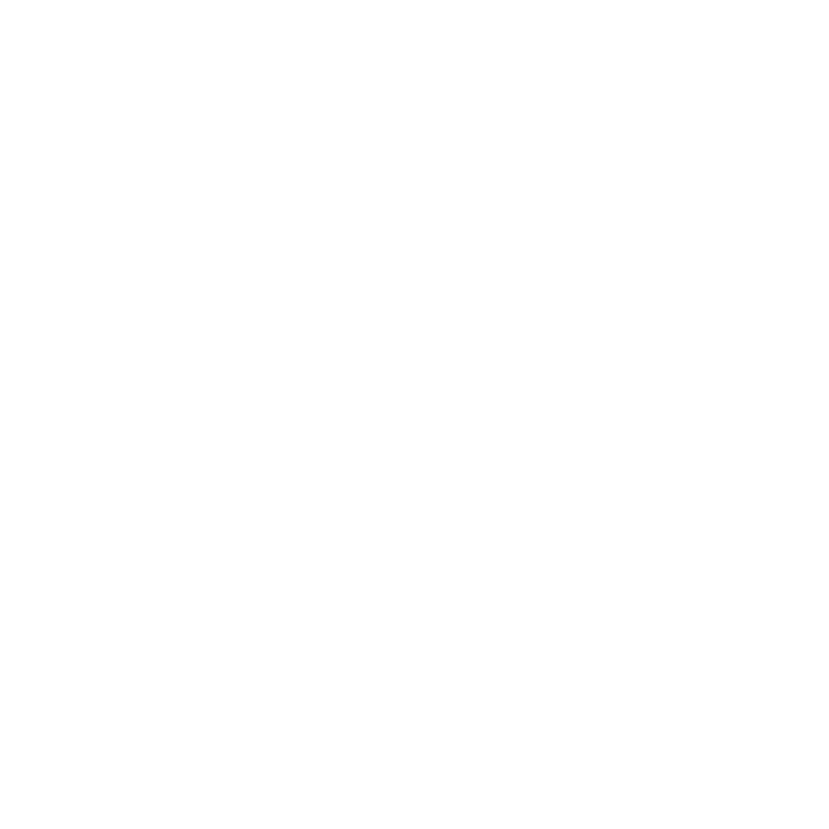
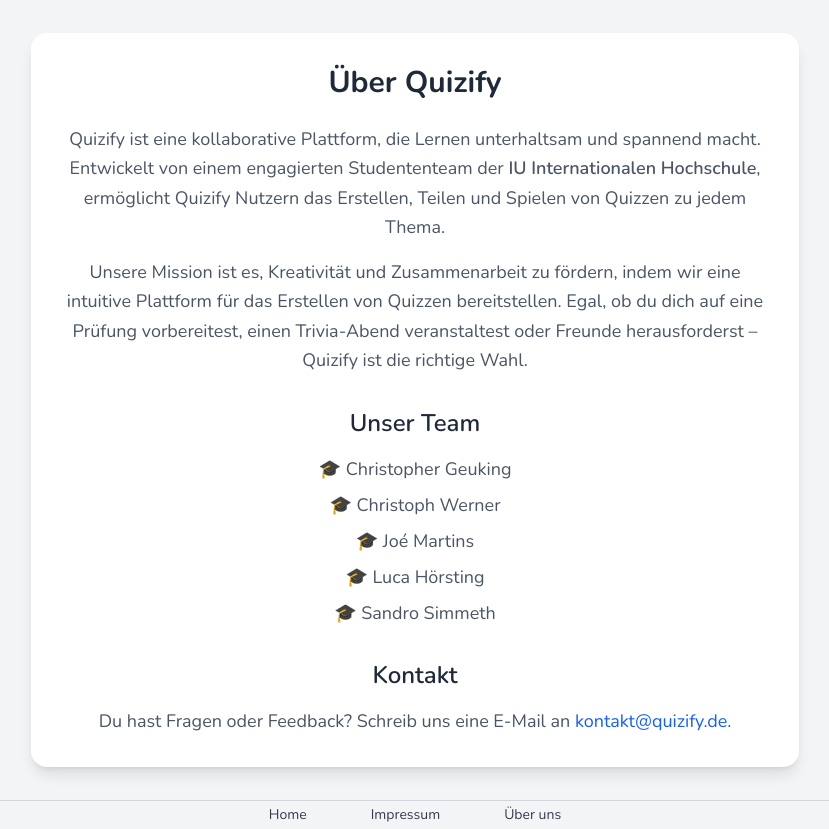
Before and after one commit to sandrosimmeth/quizprojekt, a React (Vite) app: page /about in a window 1280 px wide. Before the commit this address had no page. Shown: the whole page, without its empty margins (225-1054 px from the left). Before the commit the page ends 800 px from the top, so only its background shows below. Built offline with nearby package versions, Linux system fonts and the light colour scheme.

Commit message:
Footer geaddet

```diff
--- a/src/App.jsx
+++ b/src/App.jsx
@@ -3,12 +3,13 @@ import Dashboard from "./pages/Dashboard";
 import Login from "./pages/Login";
 import Create from "./pages/Create";
 import Play from "./pages/Play";
-
-import { BrowserRouter as Router, Routes, Route } from "react-router-dom";
+import { BrowserRouter as Router, Routes, Route, Link } from "react-router-dom";
 import ProtectedRoute from "./components/ProtectedRoute";
 import Edit from "./pages/Edit";
 import Faq from "./pages/Faq";
 import ReportedQuestions from "./pages/ReportedQuestions";
+import Impressum from "./pages/Impressum";
+import About from "./pages/About";
 
 const App = () => {
   const [user, setUser] = useState(null); // Initialize as null
@@ -40,8 +41,13 @@ const App = () => {
 
   return (
     <Router>
+      <div className="flex flex-col min-h-screen">
+        <div className="flex-grow">
           <Routes>
             <Route path="/" element={<Login setUser={setUser} />} />
+            <Route path="/impressum" element={<Impressum />} />
+            <Route path="/about" element={<About />} />
+
             <Route
               path="/dashboard"
               element={
@@ -84,6 +90,19 @@ const App = () => {
               }
             />
           </Routes>
+        </div>
+        <footer className="bg-gray-100 border-t border-gray-300 p-1 justify-center flex flex-row gap-16 text-sm">
+          <Link to="/dashboard" className="hover:text-secondary">
+            Home
+          </Link>
+          <Link to="/impressum" className="hover:text-secondary">
+            Impressum
+          </Link>
+          <Link to="/about" className="hover:text-secondary">
+            Über uns
+          </Link>
+        </footer>
+      </div>
     </Router>
   );
 };
--- a/src/components/Logout.jsx
+++ b/src/components/Logout.jsx
@@ -15,8 +15,8 @@ const Logout = ({ className }) => {
         { withCredentials: true }
       );
       if (response.data.message === 1) {
-        // Leeren der clientseitgen session storage nach erfolgreichem API Call
-        sessionStorage.removeItem("user");
+        // Leeren der clientseitigen session storage nach erfolgreichem API Call
+        sessionStorage.clear();
         setMessage(
           "Logout erfolgreich! Du wirst wieder zur Login-Seite weitergeleitet"
         );
--- a/src/components/ProtectedRoute.jsx
+++ b/src/components/ProtectedRoute.jsx
@@ -1,7 +1,13 @@
 import { Navigate } from "react-router-dom";
 
-const ProtectedRoute = ({ user, children }) => {
+const ProtectedRoute = ({ children }) => {
+  // Nutzer aus sessionStorage laden
+  const user = JSON.parse(sessionStorage.getItem("user"));
+
+  // ist nutzer eingeloggt?
   const isAuthenticated = user && user.username && user.user_id;
+
+  // Entweder protected contendt laden oder zurück auf login
   return isAuthenticated ? children : <Navigate to="/" />;
 };
 
--- /dev/null
+++ b/src/pages/About.jsx
@@ -0,0 +1,53 @@
+const About = () => {
+  return (
+    <div className="bg-gray-100 min-h-screen flex items-center justify-center text-center">
+      <div className="bg-white rounded-2xl shadow-lg p-8 max-w-3xl mx-auto">
+        <h1 className="text-3xl font-bold text-center text-gray-800 mb-6">
+          Über Quizify
+        </h1>
+        <p className="text-lg text-gray-600 leading-relaxed mb-4">
+          Quizify ist eine kollaborative Plattform, die Lernen unterhaltsam und
+          spannend macht. Entwickelt von einem engagierten Studententeam der{" "}
+          <span className="font-semibold">IU Internationalen Hochschule</span>,
+          ermöglicht Quizify Nutzern das Erstellen, Teilen und Spielen von
+          Quizzen zu jedem Thema.
+        </p>
+        <p className="text-lg text-gray-600 leading-relaxed mb-4">
+          Unsere Mission ist es, Kreativität und Zusammenarbeit zu fördern,
+          indem wir eine intuitive Plattform für das Erstellen von Quizzen
+          bereitstellen. Egal, ob du dich auf eine Prüfung vorbereitest, einen
+          Trivia-Abend veranstaltest oder Freunde herausforderst – Quizify ist
+          die richtige Wahl.
+        </p>
+
+        <div className="mt-8">
+          <h2 className="text-2xl font-semibold text-gray-800 mb-4">
+            Unser Team
+          </h2>
+          <ul className="text-lg text-gray-600 space-y-2">
+            <li>🎓 Christopher Geuking</li>
+            <li>🎓 Christoph Werner</li>
+            <li>🎓 Joé Martins</li>
+            <li>🎓 Luca Hörsting</li>
+            <li>🎓 Sandro Simmeth</li>
+          </ul>
+        </div>
+        <div className="mt-8">
+          <h2 className="text-2xl font-semibold text-gray-800 mb-4">Kontakt</h2>
+          <p className="text-lg text-gray-600">
+            Du hast Fragen oder Feedback? Schreib uns eine E-Mail an{" "}
+            <a
+              href="mailto:kontakt@quizify.de"
+              className="text-blue-600 hover:underline"
+            >
+              kontakt@quizify.de
+            </a>
+            .
+          </p>
+        </div>
+      </div>
+    </div>
+  );
+};
+
+export default About;
--- a/src/pages/Dashboard.jsx
+++ b/src/pages/Dashboard.jsx
@@ -222,7 +222,7 @@ const Dashboard = ({ user }) => {
         user={user}
         points={points}
       />
-      <div className="w-screen h-screen bg-base-100 overflow-xclip">
+      <div className="w-screen bg-base-100">
         <div className="flex flex-col w-full h-96 pl-6 pr-6 mt-12">
           <div className="max-w-full flex flex-col flex-none h-full">
             <div className="mt-2 flex"></div>
--- /dev/null
+++ b/src/pages/Impressum.jsx
@@ -0,0 +1,64 @@
+const Impressum = () => {
+  return (
+    <div className="text-center bg-gray-100 p-6 rounded-lg shadow-lg max-w-2xl mx-auto mt-8">
+      <h1 className="text-2xl font-bold mb-4">Impressum</h1>
+      <p className="text-lg font-semibold mb-2">Angaben gemäß § 5 TMG</p>
+      <p className="mb-4 leading-relaxed">
+        <h2 className="text-lg font-bold mb-1">Projektteam „Quizify“</h2>
+        Christopher Geuking
+        <br />
+        Christoph Werner
+        <br />
+        Joé Martins
+        <br />
+        Luca Hörrsting
+        <br />
+        Sandro Simmeth
+        <br />
+        <br />
+        <h2 className="text-lg font-bold mb-1">Hochschule:</h2>
+        IU International University of Applied Sciences <br />
+        Muelheimer Strasse 38
+        <br />
+        53604 Bad Honnef
+        <br />
+        Deutschland
+      </p>
+      <p className="mb-4 leading-relaxed">
+        <h2 className="text-lg font-bold mb-1">Vertreten durch:</h2>
+        Christopher Geuking
+        <br />
+        Christoph Werner
+        <br />
+        Joé Martins
+        <br />
+        Luca Hörsting
+        <br />
+        Sandro Simmeth
+      </p>
+      <p className="mb-4 leading-relaxed">
+        <span className="font-semibold">Kontakt:</span>
+        <br />
+        E-Mail:{" "}
+        <a
+          href="mailto:kontakt@quizify.de"
+          className="text-blue-600 hover:underline"
+        >
+          kontakt@quizify.de
+        </a>
+      </p>
+      <p className="text-sm text-gray-700">
+        <span className="font-semibold">Hinweis:</span>
+        <br />
+        Dies ist ein studentisches Projekt der{" "}
+        <span className="font-bold">
+          IU International University of Applied Sciences
+        </span>
+        , das im Rahmen eines Studienkurses entwickelt wurde. Es handelt sich
+        nicht um ein kommerzielles Angebot.
+      </p>
+    </div>
+  );
+};
+
+export default Impressum;
```
Lines whose indentation alone changed are shown as unchanged.
